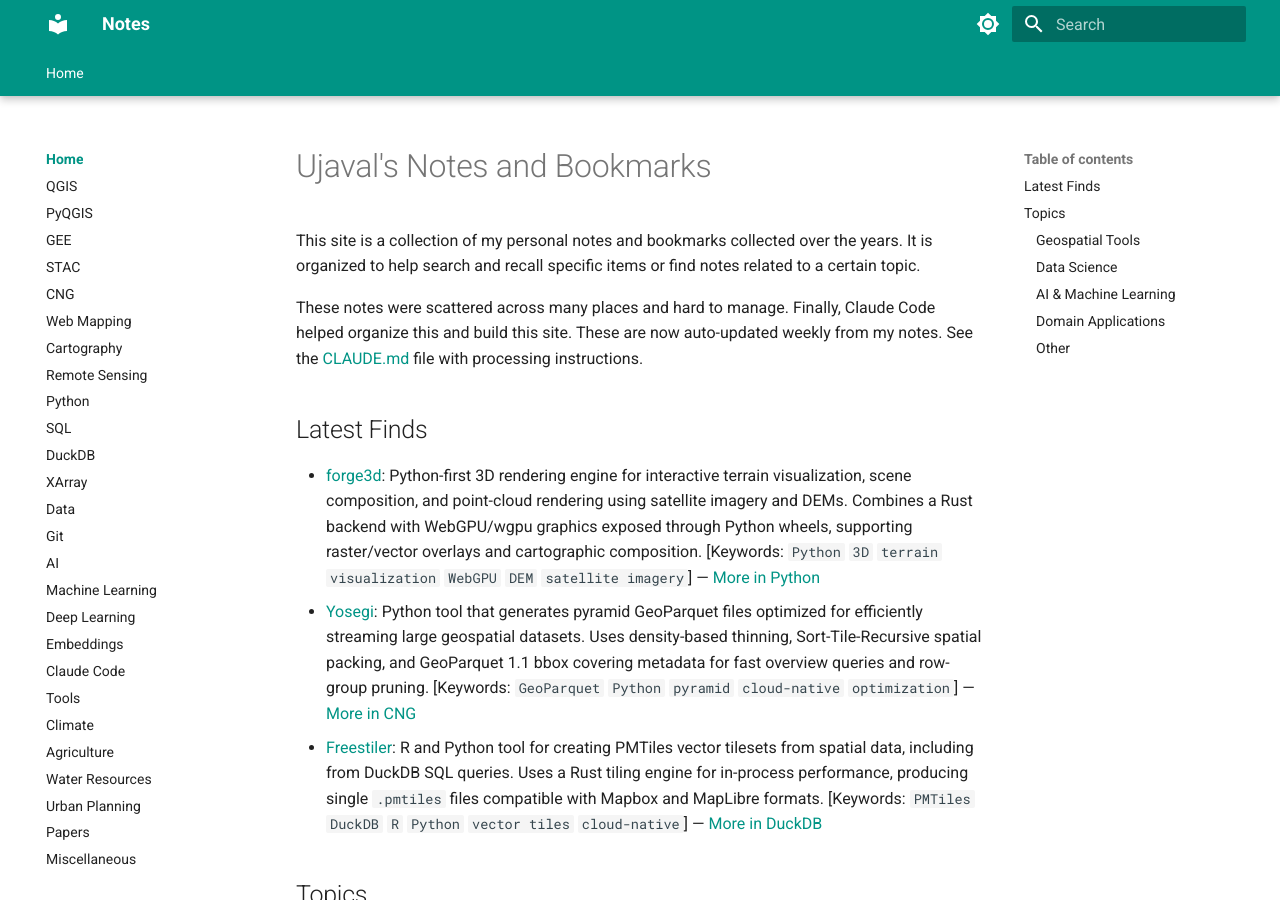
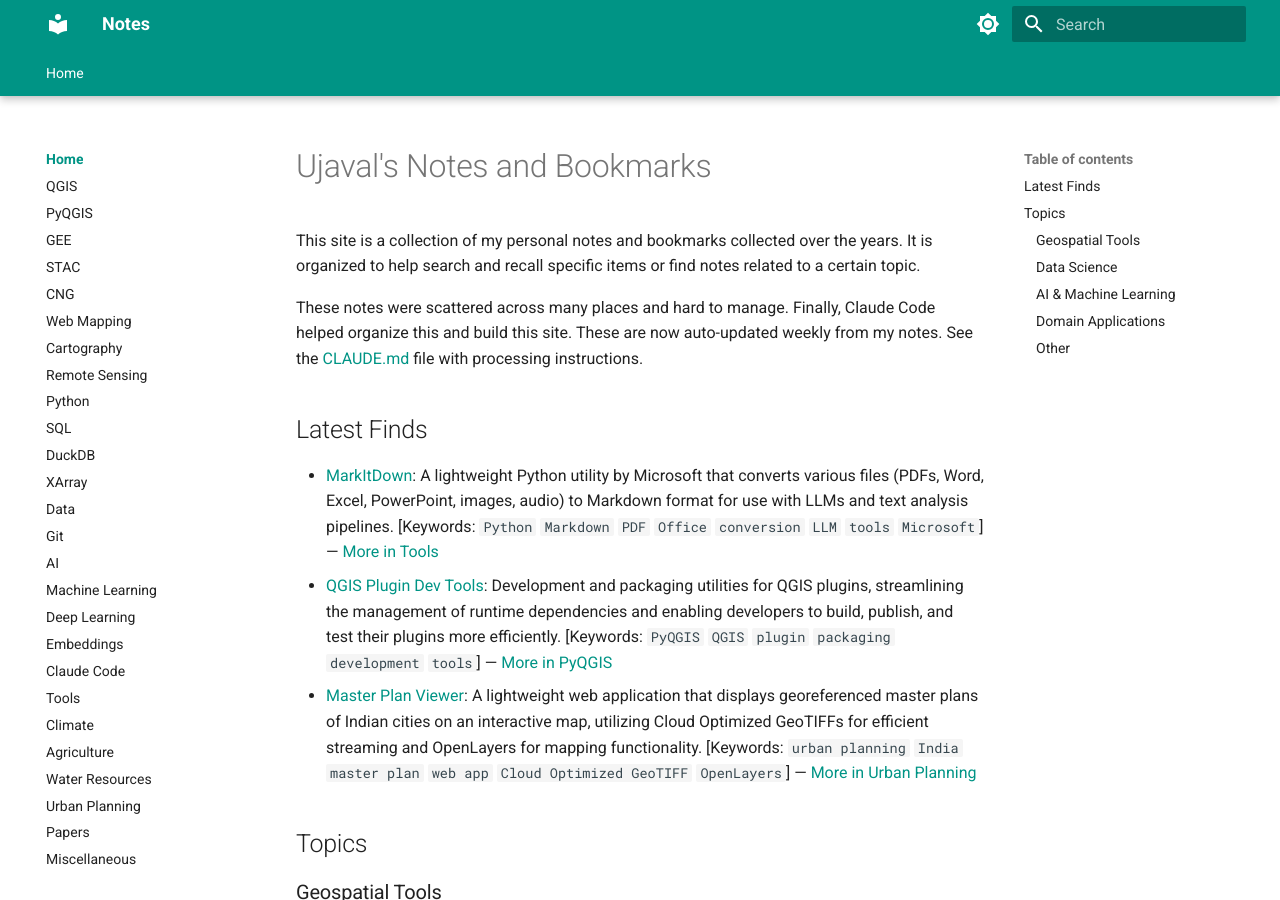
Before and after one commit to spatialthoughts/notes, an MkDocs documentation site: the page built from content/index.md, in a window 1280 px wide and 900 px high. Built offline with MkDocs 1.6.1 and Material for MkDocs 9.7.7, drawn with Linux system fonts in a browser that asks for light colours.

Commit message:
Process 2026-05-13, 2026-05-28 daily notes: add Master Plan Viewer to Urban_Planning and Data; add QGIS Plugin Dev Tools to PyQGIS; add MarkItDown to Tools; update Latest Finds
Co-Authored-By: Claude Sonnet 4.6 <noreply@anthropic.com>

```diff
--- a/content/index.md
+++ b/content/index.md
@@ -6,9 +6,9 @@ These notes were scattered across many places and hard to manage. Finally, Claud
 
 ## Latest Finds
 
-- [forge3d](https://github.com/milos-agathon/forge3d): Python-first 3D rendering engine for interactive terrain visualization, scene composition, and point-cloud rendering using satellite imagery and DEMs. Combines a Rust backend with WebGPU/wgpu graphics exposed through Python wheels, supporting raster/vector overlays and cartographic composition. [Keywords: `Python` `3D` `terrain` `visualization` `WebGPU` `DEM` `satellite imagery`] — [More in Python](Python.md)
-- [Yosegi](https://github.com/Kanahiro/yosegi): Python tool that generates pyramid GeoParquet files optimized for efficiently streaming large geospatial datasets. Uses density-based thinning, Sort-Tile-Recursive spatial packing, and GeoParquet 1.1 bbox covering metadata for fast overview queries and row-group pruning. [Keywords: `GeoParquet` `Python` `pyramid` `cloud-native` `optimization`] — [More in CNG](CNG.md)
-- [Freestiler](https://walker-data.com/freestiler/): R and Python tool for creating PMTiles vector tilesets from spatial data, including from DuckDB SQL queries. Uses a Rust tiling engine for in-process performance, producing single `.pmtiles` files compatible with Mapbox and MapLibre formats. [Keywords: `PMTiles` `DuckDB` `R` `Python` `vector tiles` `cloud-native`] — [More in DuckDB](DuckDB.md)
+- [MarkItDown](https://github.com/microsoft/markitdown): A lightweight Python utility by Microsoft that converts various files (PDFs, Word, Excel, PowerPoint, images, audio) to Markdown format for use with LLMs and text analysis pipelines. [Keywords: `Python` `Markdown` `PDF` `Office` `conversion` `LLM` `tools` `Microsoft`] — [More in Tools](Tools.md)
+- [QGIS Plugin Dev Tools](https://github.com/nlsfi/qgis-plugin-dev-tools): Development and packaging utilities for QGIS plugins, streamlining the management of runtime dependencies and enabling developers to build, publish, and test their plugins more efficiently. [Keywords: `PyQGIS` `QGIS` `plugin` `packaging` `development` `tools`] — [More in PyQGIS](PyQGIS.md)
+- [Master Plan Viewer](https://datsvarun.github.io/master-plan-viewer/): A lightweight web application that displays georeferenced master plans of Indian cities on an interactive map, utilizing Cloud Optimized GeoTIFFs for efficient streaming and OpenLayers for mapping functionality. [Keywords: `urban planning` `India` `master plan` `web app` `Cloud Optimized GeoTIFF` `OpenLayers`] — [More in Urban Planning](Urban_Planning.md)
 
 ## Topics
 
```
Also changed, not shown: content/Data.md (+2 -0 lines), content/PyQGIS.md (+4 -0 lines), content/Tools.md (+2 -0 lines), content/Urban_Planning.md (+4 -0 lines).
